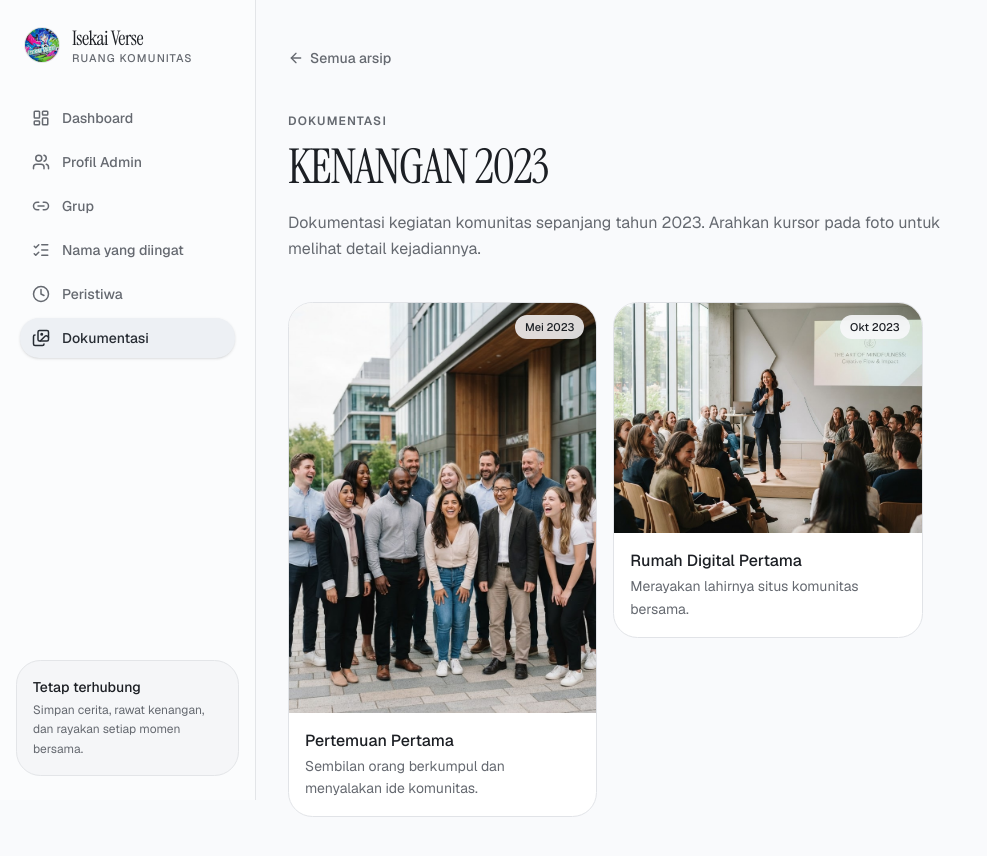
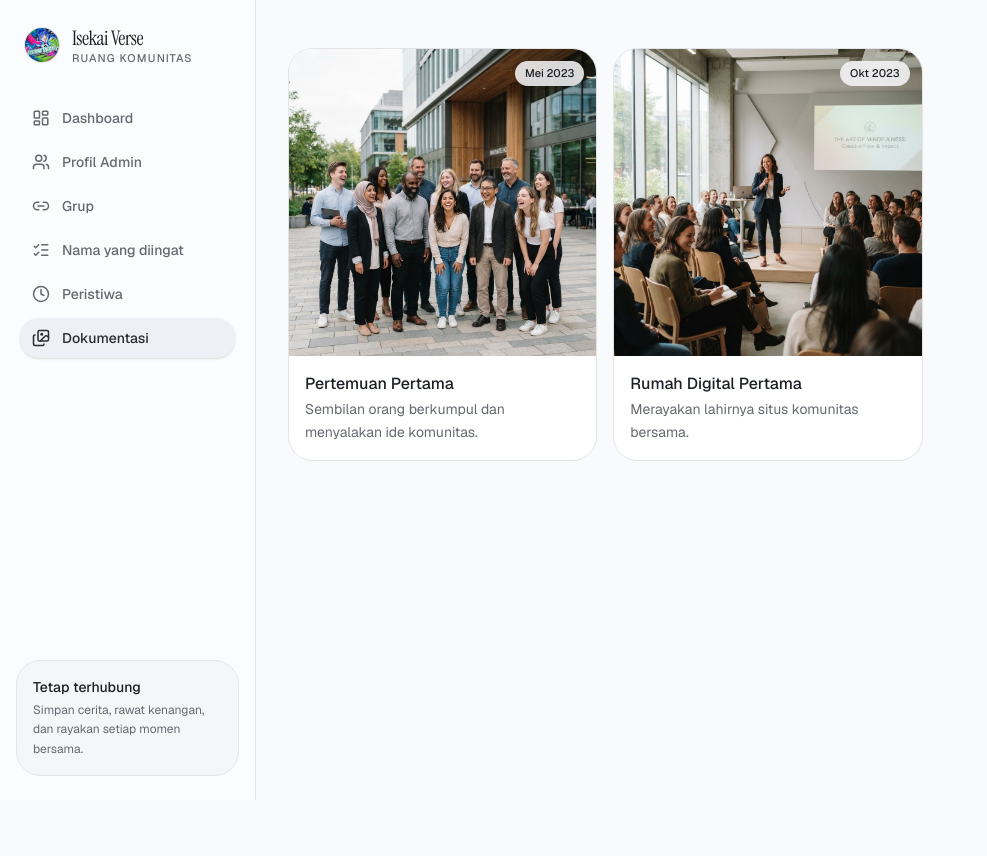
Before and after one commit to zaxxced/isekaiverse, a Next.js app: page /gallery/2023 in a window 1280 px wide. Shown: the top 856 px of the page, without its empty margins (0-987 px from the left). After the commit the page ends 800 px from the top, so only its background shows below. Built offline with nearby package versions, Linux system fonts and the light colour scheme.

Commit message:
Update page.tsx

```diff
--- a/app/gallery/[year]/page.tsx
+++ b/app/gallery/[year]/page.tsx
@@ -23,26 +23,6 @@ export default async function GalleryYearPage({
   const items = getGalleryByYear(year)
 
   return (
-    <div className="space-y-10">
-      <div className="animate-fade-in-up">
-        <Link
-          href="/gallery"
-          className="inline-flex items-center gap-1.5 text-sm font-medium text-muted-foreground transition-colors hover:text-foreground"
-        >
-          <ArrowLeft className="size-4" />
-          Semua arsip
-        </Link>
-      </div>
-
-      <PageHeader
-        eyebrow="Dokumentasi"
-        title={`KENANGAN ${year}`}
-        description={`Dokumentasi kegiatan komunitas sepanjang tahun ${year}. Arahkan kursor pada foto untuk melihat detail kejadiannya.`}
-      />
-
-      {items.length === 0 ? (
-        <p className="text-muted-foreground">Belum ada dokumentasi untuk tahun ini.</p>
-      ) : (
     <div className="columns-1 gap-4 sm:columns-2 lg:columns-3 [&>*]:mb-4">
   {items.map((g, i) => (
     <figure
@@ -50,23 +30,21 @@ export default async function GalleryYearPage({
       className="group animate-fade-in-up relative block break-inside-avoid overflow-hidden rounded-2xl border border-border bg-card"
       style={{ animationDelay: `${i * 60}ms` }}
     >
-              <div
-                className={`relative w-full overflow-hidden ${
-                  g.tall ? 'aspect-[3/4]' : 'aspect-[4/3]'
-                }`}
-              >
+      {/* Ubah bagian pembungkus gambar ini agar mengikuti ukuran asli foto */}
+      <div className="relative w-full overflow-hidden">
         <Image
           src={g.image || '/placeholder.svg'}
           alt={g.title}
-                  fill
-                  className="object-cover transition-transform duration-500 ease-out group-hover:scale-105"
+          width={800} // Berikan estimasi ukuran dasar
+          height={600}
+          className="w-full h-auto object-cover transition-transform duration-500 ease-out group-hover:scale-105"
           sizes="(max-width: 640px) 100vw, (max-width: 1024px) 50vw, 33vw"
         />
-                <span className="absolute right-3 top-3 rounded-full bg-background/85 px-2.5 py-1 text-[11px] font-medium text-foreground backdrop-blur-sm">
+        <span className="absolute right-3 top-3 z-10 rounded-full bg-background/85 px-2.5 py-1 text-[11px] font-medium text-foreground backdrop-blur-sm">
           {g.date}
         </span>
         <div className="absolute inset-0 bg-gradient-to-t from-foreground/75 via-foreground/10 to-transparent opacity-0 transition-opacity duration-300 group-hover:opacity-100" />
-                <figcaption className="absolute inset-x-0 bottom-0 translate-y-2 p-4 opacity-0 transition-all duration-300 group-hover:translate-y-0 group-hover:opacity-100">
+        <figcaption className="absolute inset-x-0 bottom-0 z-10 translate-y-2 p-4 opacity-0 transition-all duration-300 group-hover:translate-y-0 group-hover:opacity-100">
           <p className="font-medium text-background">{g.title}</p>
           <p className="mt-0.5 text-sm leading-relaxed text-background/80">
             {g.description}
@@ -84,7 +62,6 @@ export default async function GalleryYearPage({
     </figure>
   ))}
 </div>
-      )}
-    </div>
+
   )
 }
```
Lines whose indentation alone changed are shown as unchanged.
